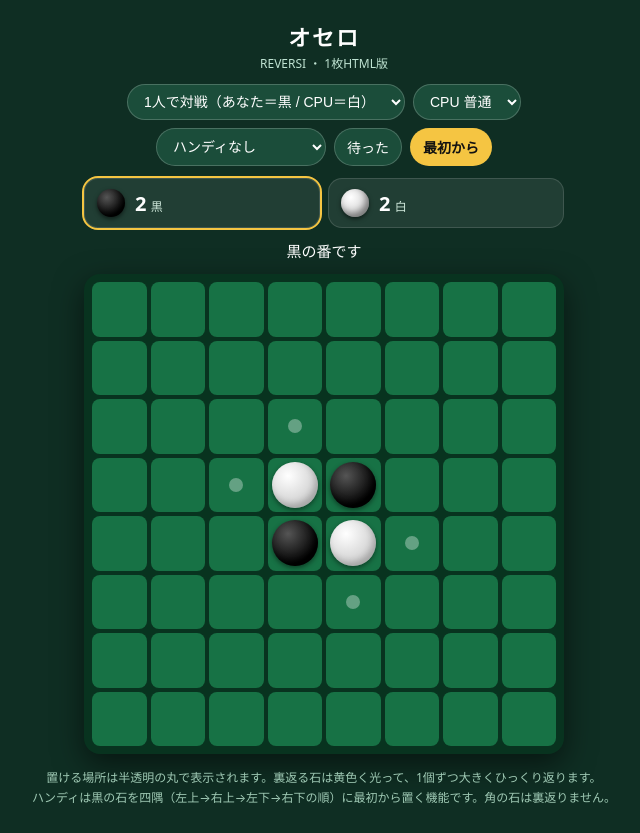
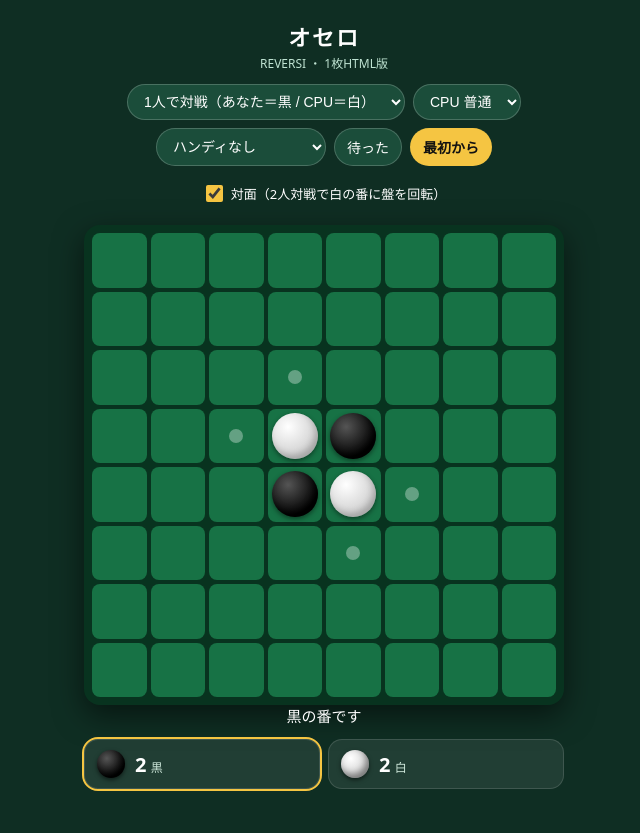
Before and after one commit to yonishik-x/reversi, a plain HTML site: page index.html in a window 1280 px wide. Shown: the whole page, without its empty margins (316-956 px from the left). Drawn offline with Linux system fonts and the light colour scheme.

Commit message:
Move scores below board, remove footer, add face-to-face mode

```diff
--- a/index.html
+++ b/index.html
@@ -13,7 +13,12 @@
   select,button{font-size:14px;padding:8px 12px;border-radius:999px;border:1px solid #ffffff33;background:#1b4d3a;color:#fff;cursor:pointer}
   button.primary{background:#f5c542;color:#111;border-color:transparent;font-weight:700}
   button:active{transform:scale(.97)}
-  .score{width:min(92vw,480px);display:flex;gap:8px;margin-bottom:12px}
+  .score{width:min(92vw,480px);display:flex;gap:8px;margin-bottom:4px}
+  .score.top-score{transform:rotate(180deg);margin-bottom:8px}
+  #msgTop{width:min(92vw,480px);text-align:center;min-height:22px;font-size:15px;margin-bottom:6px;transform:rotate(180deg)}
+  #boardWrap{flex:1;width:100%;display:flex;align-items:center;justify-content:center}
+  .chk{font-size:13px;display:flex;align-items:center;gap:5px;padding:8px 4px;cursor:pointer}
+  .chk input{width:17px;height:17px;accent-color:#f5c542}
   .card{flex:1;background:#ffffff14;border:1px solid #ffffff22;border-radius:14px;padding:10px 12px;display:flex;align-items:center;gap:10px}
   .card.turn{outline:2px solid #f5c542}
   .disc{width:28px;height:28px;border-radius:50%;flex:none;box-shadow:inset -3px -4px 6px #0006,0 2px 4px #0008}
@@ -22,7 +27,7 @@
   .card b{font-size:20px}
   .card span{font-size:12px;color:#cfe8db}
   #msg{width:min(92vw,480px);text-align:center;min-height:24px;font-size:15px;margin-bottom:10px}
-  #board{width:min(92vw,480px);aspect-ratio:1;display:grid;grid-template-columns:repeat(8,1fr);gap:4px;background:#08331f;padding:8px;border-radius:16px;box-shadow:0 10px 30px #0008}
+  #board{width:min(92vw,480px);aspect-ratio:1;display:grid;grid-template-columns:repeat(8,1fr);gap:4px;background:#08331f;padding:8px;border-radius:16px;box-shadow:0 10px 30px #0008;transition:transform .6s ease}
   .cell{background:#177245;border-radius:8px;position:relative;cursor:pointer;display:flex;align-items:center;justify-content:center;perspective:600px}
   .cell:hover{background:#1d8a54}
   .cell .stone{width:84%;height:84%;border-radius:50%;pointer-events:none;position:relative}
@@ -40,7 +45,6 @@
   .cell .stone .face.back{transform:rotateY(180deg)}
   .cell .hint{width:26%;height:26%;border-radius:50%;background:#ffffff55;pointer-events:none}
   .cell.last::after{content:"";position:absolute;inset:3px;border:2px solid #f5c542;border-radius:6px;pointer-events:none}
-  .foot{margin-top:14px;font-size:12px;color:#9fc9b4;text-align:center;line-height:1.7}
 </style>
 </head>
 <body>
@@ -66,17 +70,23 @@
   </select>
   <button id="undo">待った</button>
   <button id="restart" class="primary">最初から</button>
+  <label class="chk"><input type="checkbox" id="face" checked> 対面（2人対戦で白の番に盤を回転）</label>
 </div>
+
+<div class="score top-score" id="topScore" style="display:none">
+  <div class="card" id="cardB2"><div class="disc black"></div><div><b id="countB2">2</b> <span>黒</span></div></div>
+  <div class="card" id="cardW2"><div class="disc white"></div><div><b id="countW2">2</b> <span>白</span></div></div>
+</div>
+<div id="msgTop" style="display:none"></div>
+
+<div id="boardWrap"><div id="board"></div></div>
+
+<div id="msg"></div>
 
 <div class="score">
   <div class="card" id="cardB"><div class="disc black"></div><div><b id="countB">2</b> <span>黒</span></div></div>
   <div class="card" id="cardW"><div class="disc white"></div><div><b id="countW">2</b> <span>白</span></div></div>
 </div>
-
-<div id="msg"></div>
-<div id="board"></div>
-
-<div class="foot">置ける場所は半透明の丸で表示されます。裏返る石は黄色く光って、1個ずつ大きくひっくり返ります。<br>ハンディは黒の石を四隅（左上→右上→左下→右下の順）に最初から置く機能です。角の石は裏返りません。</div>
 
 <script>
 const EMPTY=0, BLACK=1, WHITE=2;
@@ -86,6 +96,9 @@ const msgEl=document.getElementById('msg');
 const modeEl=document.getElementById('mode');
 const levelEl=document.getElementById('level');
 const handicapEl=document.getElementById('handicap');
+const faceEl=document.getElementById('face');
+const topScoreEl=document.getElementById('topScore');
+const msgTopEl=document.getElementById('msgTop');
 const FLIP_MS=950, FLIP_STAGGER=200;
 function flipTotalMs(n){ return n>0 ? (n-1)*FLIP_STAGGER+FLIP_MS : 500; }
 
@@ -153,9 +166,17 @@ function render(message){
   const {b,w}=counts();
   document.getElementById('countB').textContent=b;
   document.getElementById('countW').textContent=w;
+  document.getElementById('countB2').textContent=b;
+  document.getElementById('countW2').textContent=w;
   document.getElementById('cardB').classList.toggle('turn',turn===BLACK&&!gameOver);
   document.getElementById('cardW').classList.toggle('turn',turn===WHITE&&!gameOver);
-  if(message) msgEl.textContent=message;
+  document.getElementById('cardB2').classList.toggle('turn',turn===BLACK&&!gameOver);
+  document.getElementById('cardW2').classList.toggle('turn',turn===WHITE&&!gameOver);
+  const is2p = modeEl.value==='2p';
+  topScoreEl.style.display = is2p ? 'flex' : 'none';
+  msgTopEl.style.display = is2p ? 'block' : 'none';
+  boardEl.style.transform = (is2p && faceEl.checked && turn===WHITE && !gameOver) ? 'rotate(180deg)' : '';
+  if(message){ msgEl.textContent=message; msgTopEl.textContent=message; }
 }
 function play(mv){
   history.push({board:board.map(r=>r.slice()),turn,lastMove});
@@ -220,7 +241,7 @@ function endGame(){
   render('対局終了：'+t);
 }
 document.getElementById('restart').onclick=init;
-modeEl.onchange=init; levelEl.onchange=()=>{}; handicapEl.onchange=init;
+modeEl.onchange=init; levelEl.onchange=()=>{}; handicapEl.onchange=init; faceEl.onchange=()=>render(msgEl.textContent);
 document.getElementById('undo').onclick=()=>{
   if(!history.length) return;
   let steps = (modeEl.value==='cpu') ? 2 : 1;
```
Also changed, not shown: 1 other file.
